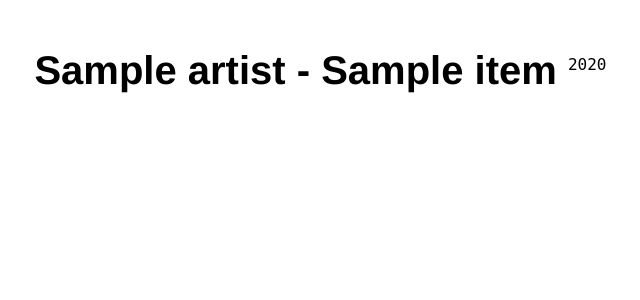
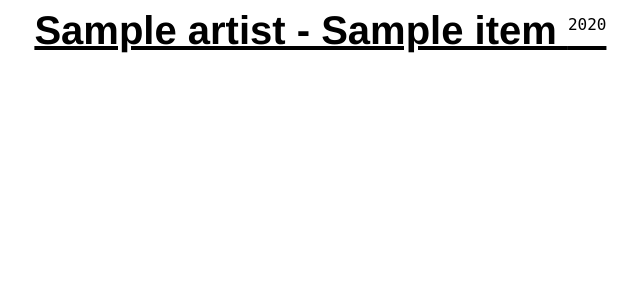
Before and after one commit to janokular/musicstreamer, a Python web app: template 926/templates/index.html in a window 1280 px wide. Shown: the top 300 px of the page, without its empty margins (100-740 px from the left). Run offline with Jinja, Linux system fonts and the light colour scheme; the template is opened without the code that fills it: most values are stand-ins (such as "Sample title", 1, 10 or a date in 2020).

Commit message:
updated index.html

```diff
--- a/926/templates/index.html
+++ b/926/templates/index.html
@@ -16,11 +16,9 @@
   </head>
   <body>
     {% if albums and albums|length %}
-    <div id="albumList">
     {% for item in albums %}
-      <a class="album" href="{{ item.url }}">
-        <div>
-          <p class="title">
+    <div class="album">
+      <a class="title" href="{{ item.url }}">
         {{ item.artist }} - {{ item.title }}
         <sup class="year">{{ item.year }}</sup>
         <img
@@ -28,11 +26,9 @@
           src="{{ item.url }}/cover.jpg"
           alt="Album cover"
         />
-          </p>
+      </a>
     </div>
-      </a>
     {% endfor %}
-    </div>
     {% else %}
     <p>No albums found!</p>
     {% endif %}
```
Lines whose indentation alone changed are shown as unchanged.
